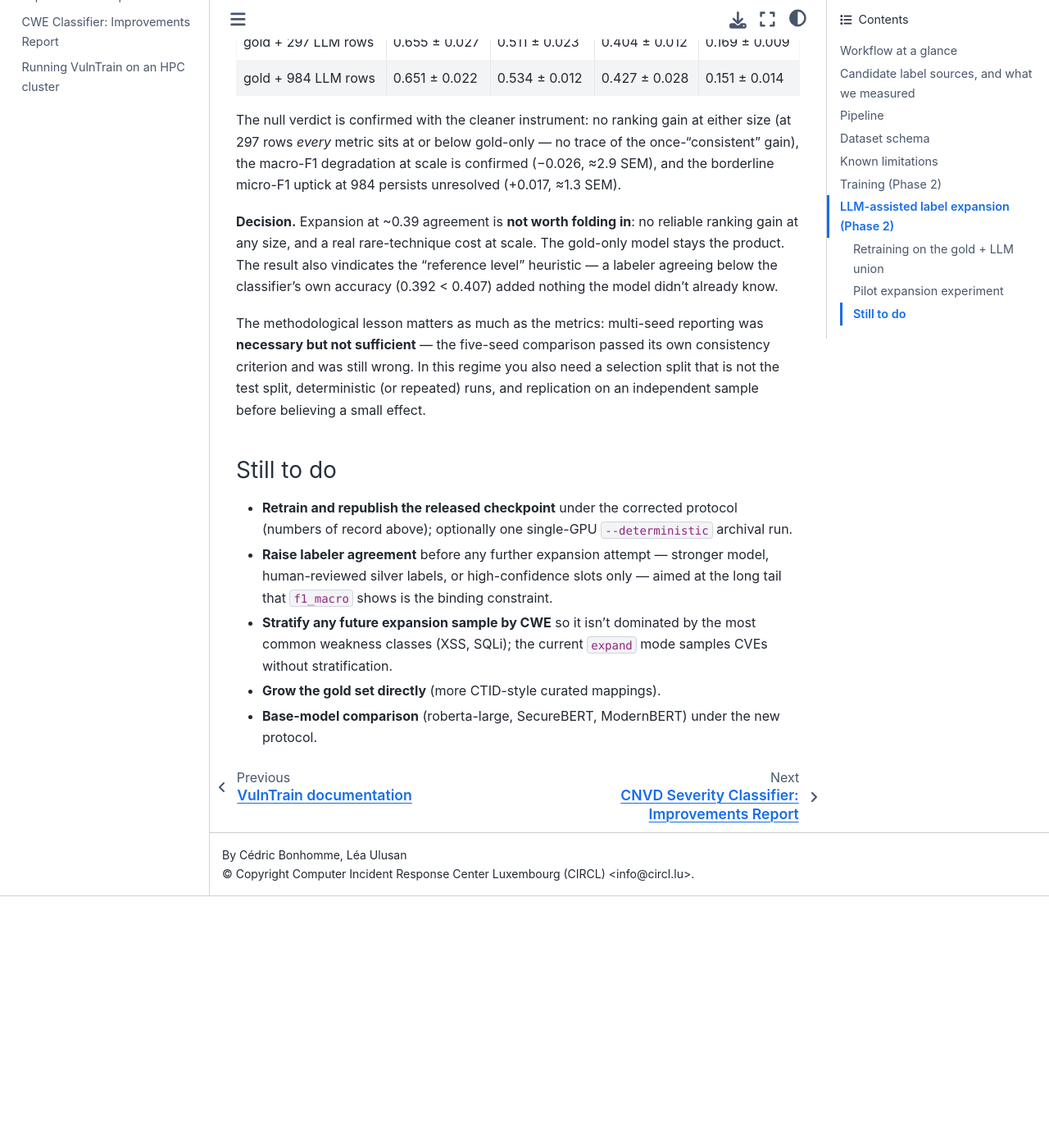
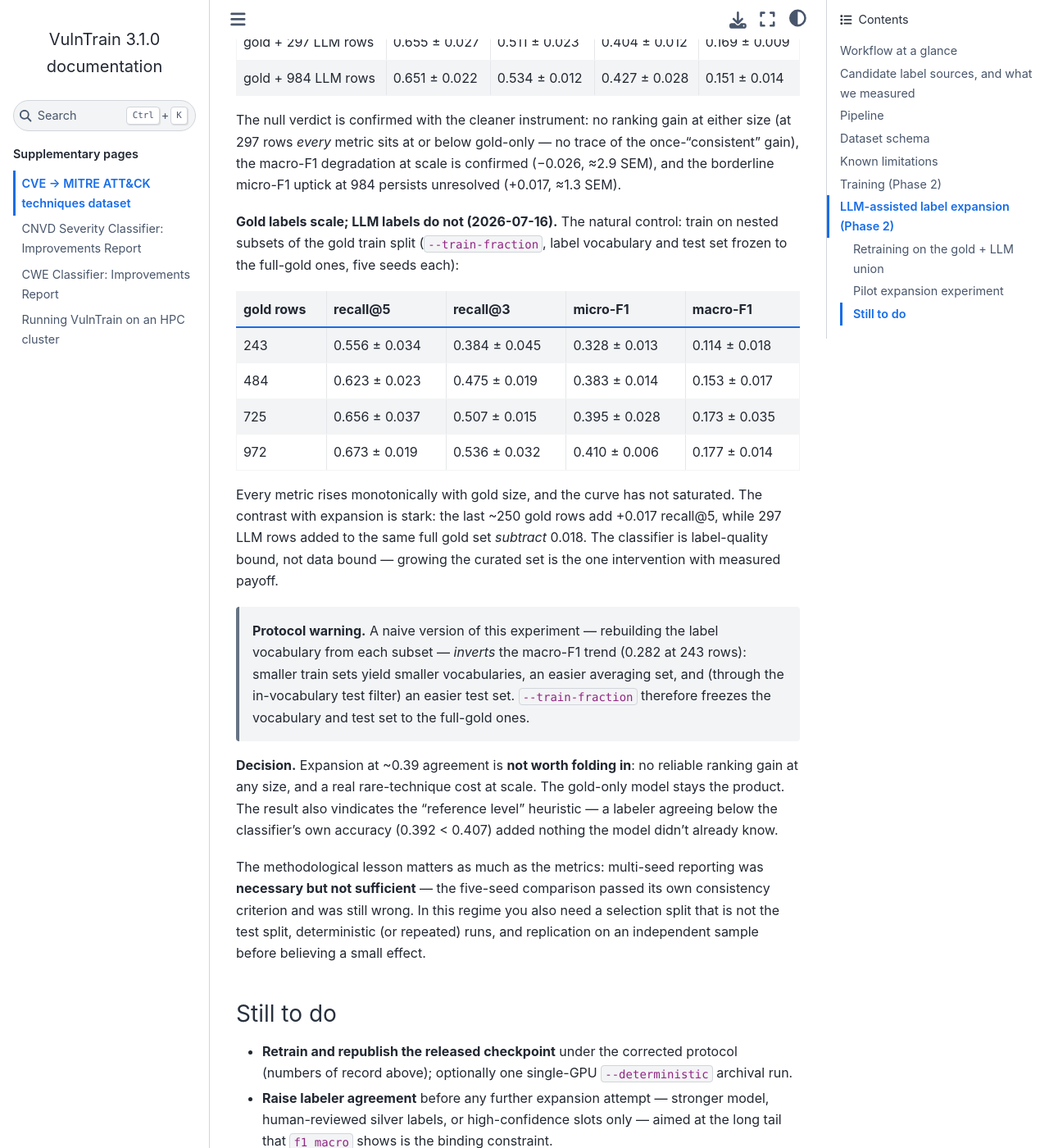
Before and after one commit to vulnerability-lookup/VulnTrain, a Sphinx documentation site: the page built from docs/attack-techniques-dataset.md, in a window 1280 px wide and 1400 px high, scrolled down 14521 px. Shown: the whole window at 82% size. Built offline with Sphinx 7.4.7 and the Sphinx Book theme 1.1.4, drawn with Linux system fonts in a browser that asks for light colours; before the commit the page ends 15614 px from its top, so only the background shows below that; some of the changed text lies outside the part shown.

Commit message:
chg: [doc] Gold-size scaling curve: monotonic gains from curated rows, protocol warning
Frozen-vocabulary gold curve (243-972 rows, five seeds): every metric
rises monotonically and has not saturated; the last ~250 gold rows add
+0.017 recall@5 while 297 LLM rows subtract 0.018. Documents the
vocabulary-rebuild confound that inverted the naive curve.

```diff
--- a/docs/attack-techniques-dataset.md
+++ b/docs/attack-techniques-dataset.md
@@ -546,7 +546,7 @@ Numbers above predate the fix (mild
 select-on-test optimism, same on both sides of every comparison).
 
 **Numbers of record (corrected protocol, 2026-07-16).** Gold-only,
-`--val-split 0.1` (975 train / ~108 validation / 119 test), five seeds
+`--val-split 0.1` (972 train / 106 validation / 118 test), five seeds
 (42–46):
 
 | recall@5 | recall@3 | micro-F1 | macro-F1 |
@@ -575,6 +575,30 @@ of the once-"consistent" gain), the macro-F1 degradation at scale is
 confirmed (−0.026, ≈2.9 SEM), and the borderline micro-F1 uptick at 984
 persists unresolved (+0.017, ≈1.3 SEM).
 
+**Gold labels scale; LLM labels do not (2026-07-16).** The natural control:
+train on nested subsets of the gold train split (`--train-fraction`, label
+vocabulary and test set frozen to the full-gold ones, five seeds each):
+
+| gold rows | recall@5 | recall@3 | micro-F1 | macro-F1 |
+|---|---|---|---|---|
+| 243 | 0.556 ± 0.034 | 0.384 ± 0.045 | 0.328 ± 0.013 | 0.114 ± 0.018 |
+| 484 | 0.623 ± 0.023 | 0.475 ± 0.019 | 0.383 ± 0.014 | 0.153 ± 0.017 |
+| 725 | 0.656 ± 0.037 | 0.507 ± 0.015 | 0.395 ± 0.028 | 0.173 ± 0.035 |
+| 972 | 0.673 ± 0.019 | 0.536 ± 0.032 | 0.410 ± 0.006 | 0.177 ± 0.014 |
+
+Every metric rises monotonically with gold size, and the curve has not
+saturated. The contrast with expansion is stark: the last ~250 gold rows add
++0.017 recall@5, while 297 LLM rows added to the same full gold set
+*subtract* 0.018. The classifier is label-quality bound, not data bound —
+growing the curated set is the one intervention with measured payoff.
+
+> **Protocol warning.** A naive version of this experiment — rebuilding the
+> label vocabulary from each subset — *inverts* the macro-F1 trend (0.282 at
+> 243 rows): smaller train sets yield smaller vocabularies, an easier
+> averaging set, and (through the in-vocabulary test filter) an easier test
+> set. `--train-fraction` therefore freezes the vocabulary and test set to
+> the full-gold ones.
+
 **Decision.** Expansion at ~0.39 agreement is **not worth folding in**: no
 reliable ranking gain at any size, and a real rare-technique cost at scale.
 The gold-only model stays the product. The result also vindicates the
@@ -598,6 +622,8 @@ and replication on an independent sample before believing a small effect.
 - **Stratify any future expansion sample by CWE** so it isn't dominated by the
   most common weakness classes (XSS, SQLi); the current `expand` mode samples
   CVEs without stratification.
-- **Grow the gold set directly** (more CTID-style curated mappings).
+- **Grow the gold set directly** (more CTID-style curated mappings) — the
+  gold scaling curve shows every metric still rising at 972 training rows,
+  so this is the intervention with measured payoff.
 - **Base-model comparison** (roberta-large, SecureBERT, ModernBERT) under the
   new protocol.
```
